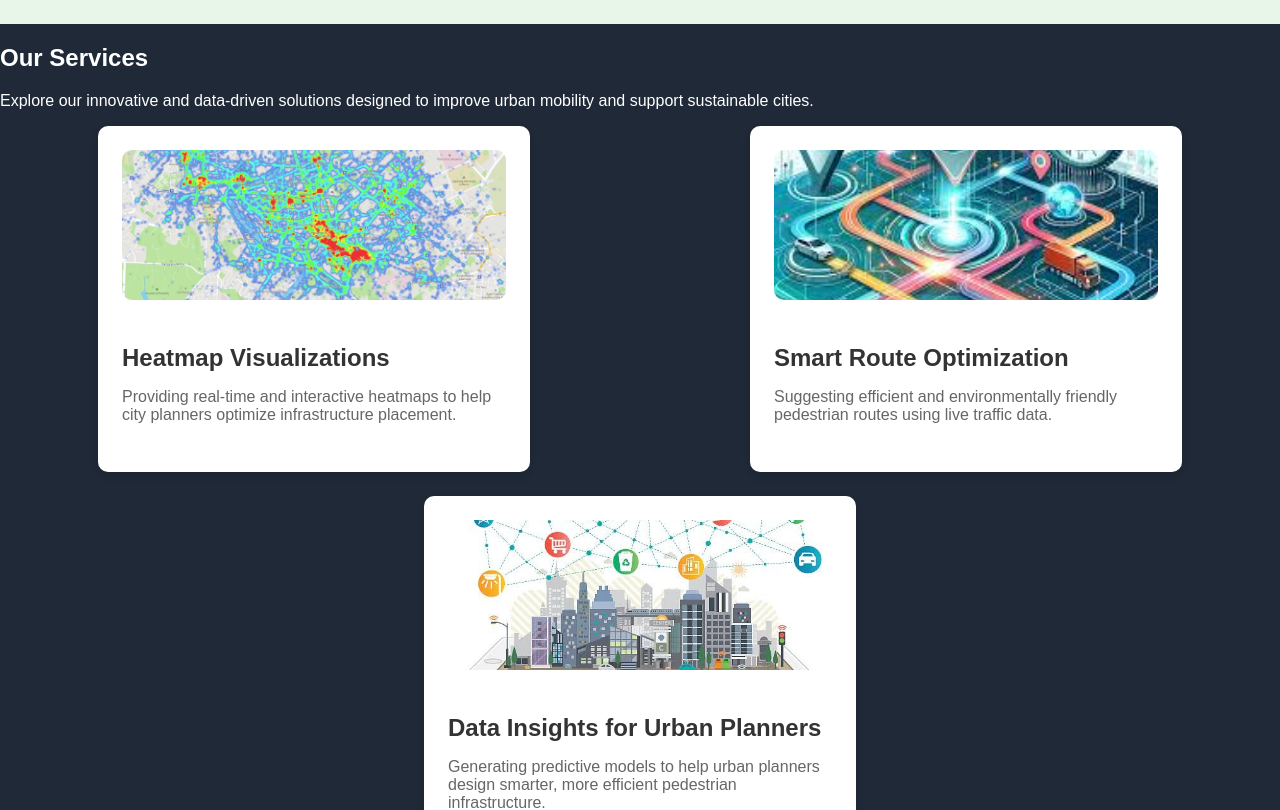
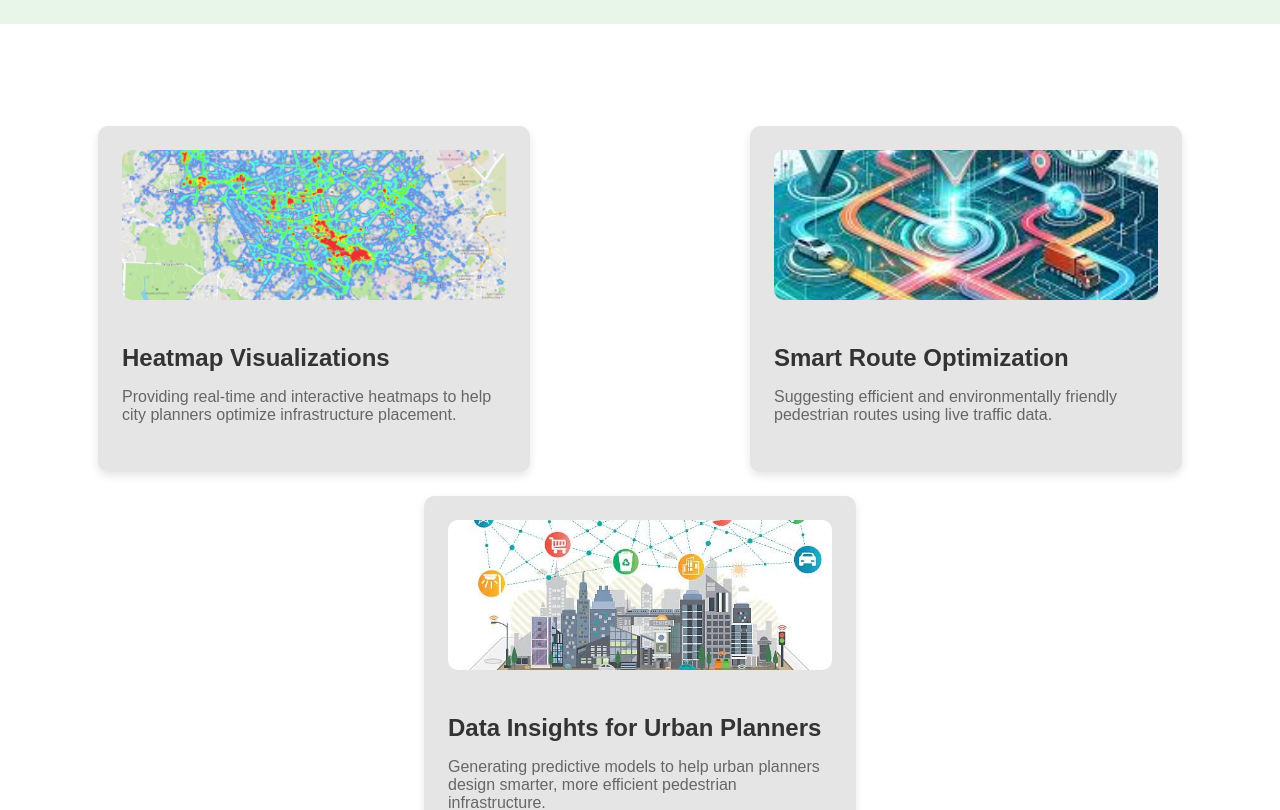
Before and after one commit to ShafHaider007/FYDP-Web, a React (Vite) app in the folder urbanMobility/frontend/: page / in a window 1280 px wide. Shown: the part 1400-2210 px from the top of the page. Built offline with nearby package versions, Linux system fonts and the light colour scheme.

Commit message:
index changes

```diff
--- a/urbanMobility/frontend/package.json
+++ b/urbanMobility/frontend/package.json
@@ -25,6 +25,6 @@
     "eslint-plugin-react-hooks": "^5.0.0",
     "eslint-plugin-react-refresh": "^0.4.14",
     "globals": "^15.11.0",
-    "vite": "^5.4.10"
+    "vite": "^5.4.11"
   }
 }
--- a/urbanMobility/frontend/src/index.css
+++ b/urbanMobility/frontend/src/index.css
@@ -4,7 +4,7 @@
   --accent-blue: #3b82f6;
   --light-blue: #e3effe;
   --white: #ffffff;
-  --dark-gray: #1f2937;
+  --dark-gray: #ffffff;
   --light-gray: #f3f4f6;
 }
 
--- a/urbanMobility/frontend/src/pages/Homepage/Homepage.css
+++ b/urbanMobility/frontend/src/pages/Homepage/Homepage.css
@@ -273,7 +273,7 @@
 }
 
 .service-box {
-  background: white;
+  background:rgba(0, 0, 0, 0.1) ;
   box-shadow: 0 4px 8px rgba(0, 0, 0, 0.1);
   border-radius: 10px;
   padding: 1.5rem;
@@ -284,7 +284,7 @@
 
 .service-box:hover {
   transform: translateY(-10px);
-  box-shadow: 0 8px 16px rgba(0, 0, 0, 0.2);
+  box-shadow: 0 8px 16px rgba(203, 191, 191, 0.2);
 }
 
 .service-image {
```
Also changed, not shown: 1 other file (tests, documents, lock files or other folders).
